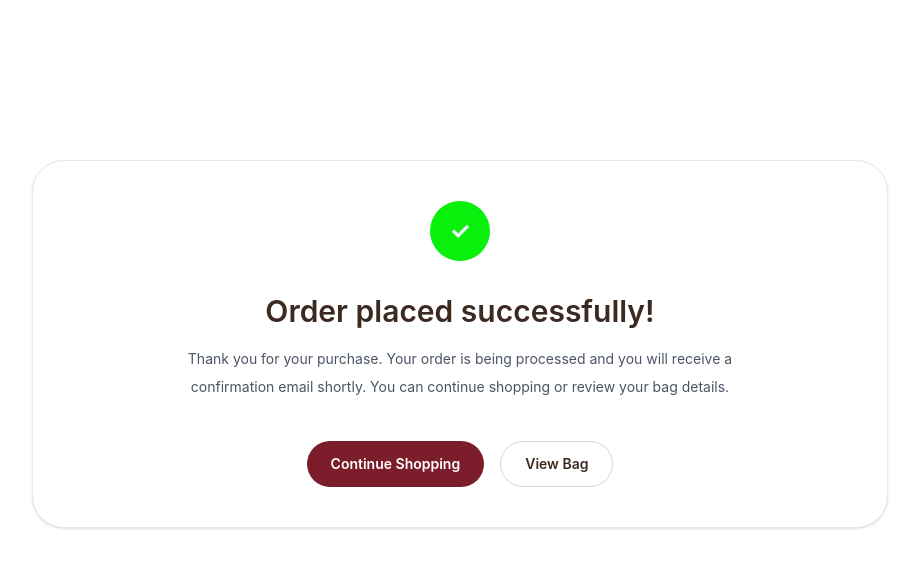
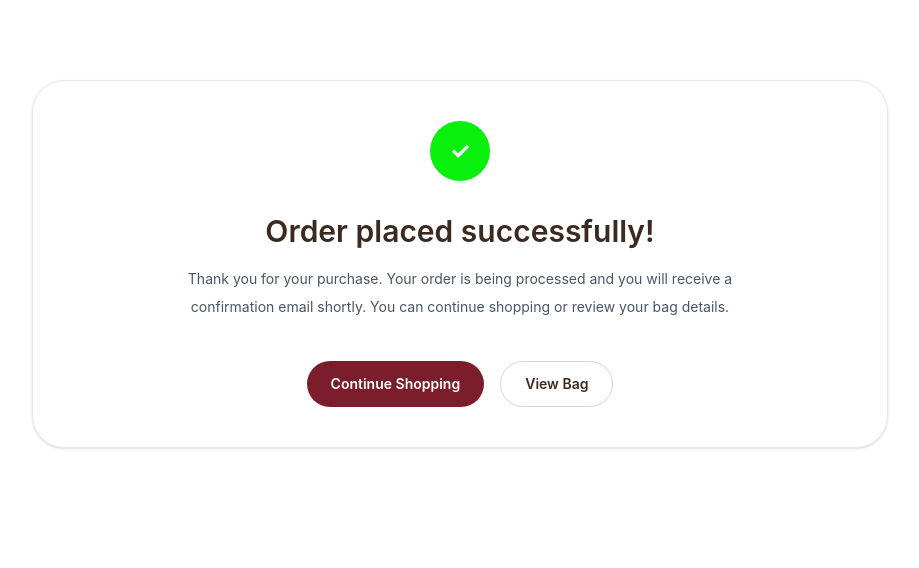
Before and after one commit to shailendra117/farida, a React app: page /order-success in a window 1280 px wide. Shown: the top 568 px of the page, without its empty margins (180-1099 px from the left). Built offline with nearby package versions, Linux system fonts and the light colour scheme; the HTML template or start-up script is replaced by a standard one.

Commit message:
change source

```diff
--- a/src/components/common/OrderSuccess.jsx
+++ b/src/components/common/OrderSuccess.jsx
@@ -2,7 +2,7 @@ import { Link } from "react-router-dom";
 
 const OrderSuccess = () => {
   return (
-    <section className="max-w-4xl mx-auto mt-20 px-5 py-20">
+    <section className="max-w-4xl h-[600px] mx-auto mt-20 px-5 ">
       <div className="rounded-[32px] border border-gray-200 bg-white p-10 text-center shadow-sm">
         <div className="mx-auto mb-8 flex h-15 w-15 items-center justify-center rounded-full text-[#eef2f4] text-2xl font-bold bg-[#0af00d]">
           ✓
@@ -13,7 +13,7 @@ const OrderSuccess = () => {
         </p>
         <div className="mt-10 flex flex-col gap-4 sm:flex-row sm:justify-center">
           <Link
-            to="/"
+            to="/new-arrivals"
             className="inline-flex w-full items-center justify-center rounded-full bg-[#7B1D2A] px-6 py-3 text-sm font-semibold text-white hover:bg-[#5b151f] transition sm:w-auto"
           >
             Continue Shopping
```
